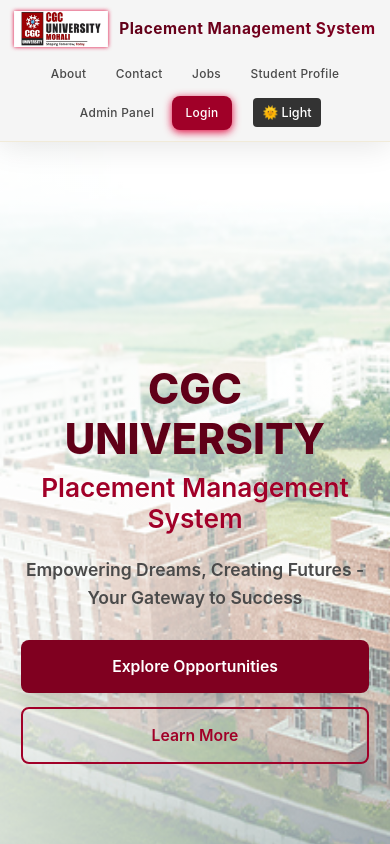
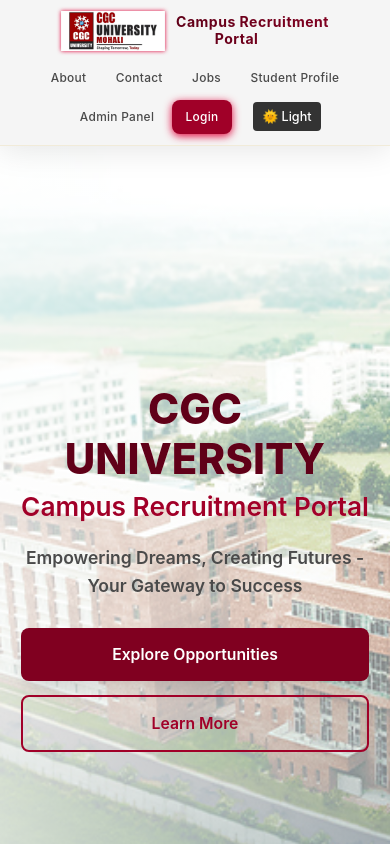
Before and after one commit to Udit-prasad/PMS-CGC-U, a React (Vite) app in the folder frontend/: page / in a window 390 px wide. Shown: the top 844 px of the page. Built offline with nearby package versions, Linux system fonts and the light colour scheme; no server answers.

Commit message:
Placement Management System has been replaced with Campus Recruitment Portal across the codebase

```diff
--- a/frontend/src/components/About.jsx
+++ b/frontend/src/components/About.jsx
@@ -17,7 +17,7 @@ function About() {
         <div className="about-content">
           <h2>Department of Career Planning & Development (DCPD), CGC Jhanjeri</h2>
           <p>
-            <strong>DCPD at CGC Jhanjeri</strong> is dedicated to empowering students with the skills, guidance, and opportunities needed for successful careers. Our Placement Management System is a specialized platform designed for the DCPD department to streamline campus placements.
+            <strong>DCPD at CGC Jhanjeri</strong> is dedicated to empowering students with the skills, guidance, and opportunities needed for successful careers. Our Campus Recruitment Portal is a specialized platform designed for the DCPD department to streamline campus placements.
           </p>
           <ul>
             <li>Personalized student profile management and career tracking</li>
--- a/frontend/src/components/Footer.jsx
+++ b/frontend/src/components/Footer.jsx
@@ -99,7 +99,7 @@ function Footer() {
         {/* Bottom Section */}
         <div className="footer-bottom">
           <div className="footer-copyright">
-            &copy; {new Date().getFullYear()} Placement Management System. All
+            &copy; {new Date().getFullYear()} Campus Recruitment Portal. All
             rights reserved.
           </div>
           <div className="footer-cta">
--- a/frontend/src/components/Header.jsx
+++ b/frontend/src/components/Header.jsx
@@ -35,7 +35,10 @@ function Header() { const [theme, setTheme] = useState('light');
           alt="College Logo"
           className="logo-image"
         />
-        <Link to="/" className="logo-link">Placement Management System</Link>
+        <Link to="/" className="logo-link">
+          <span className="line1">Campus Recruitment</span>
+          <span className="line2">Portal</span>
+        </Link>
       </div>
       <nav className="nav-links">
         <Link to="/about">About</Link>
--- a/frontend/src/components/header.css
+++ b/frontend/src/components/header.css
@@ -174,6 +174,35 @@ body.light .login-btn:hover {
   box-shadow: 0 6px 16px #5e0118;
   transform: translateY(-2px);
 }
+.logo {
+  display: flex;
+  align-items: center;
+  gap: 8px;
+}
+
+.logo-image {
+  height: 50px;
+  width: auto;
+}
+
+.logo-link {
+  font-size: 1.2rem;
+  font-weight: bold;
+  text-decoration: none;
+  color: white;
+  display: flex;
+  flex-direction: column;
+  align-items: center; /* Centers "Portal" under "Campus Recruitment" */
+  line-height: 1.2;
+}
+
+.line1, .line2 {
+  display: block;
+}
+
+.line2{
+   margin-left: -32px;
+}
 
 /* Mobile responsiveness */
 @media (max-width: 768px) {
@@ -212,6 +241,18 @@ body.light .login-btn:hover {
     padding: 0.4rem 1.2rem;
     font-size: 0.85rem;
   }
+  .logo {
+    flex-wrap: wrap;
+    justify-content: center;
+  }
+
+  .logo-image {
+    height: 40px;
+  }
+
+  .logo-link {
+    font-size: 1rem;
+  }
 }
 
 /* Animation for header on scroll */
--- a/frontend/src/components/home.jsx
+++ b/frontend/src/components/home.jsx
@@ -104,7 +104,7 @@ function Home() {
           <h1 className="hero-title">
             CGC UNIVERSITY
             <span className="hero-subtitle">
-              Placement Management System
+              Campus Recruitment Portal
             </span>
           </h1>
           <p className="hero-description">
@@ -129,7 +129,7 @@ function Home() {
               Comprehensive Features
             </h2>
             <p className="section-description">
-              Our advanced placement management system offers everything you need for successful campus placements
+              Our advanced Campus Recruitment Portal offers everything you need for successful campus placements
             </p>
           </div>
 
```
